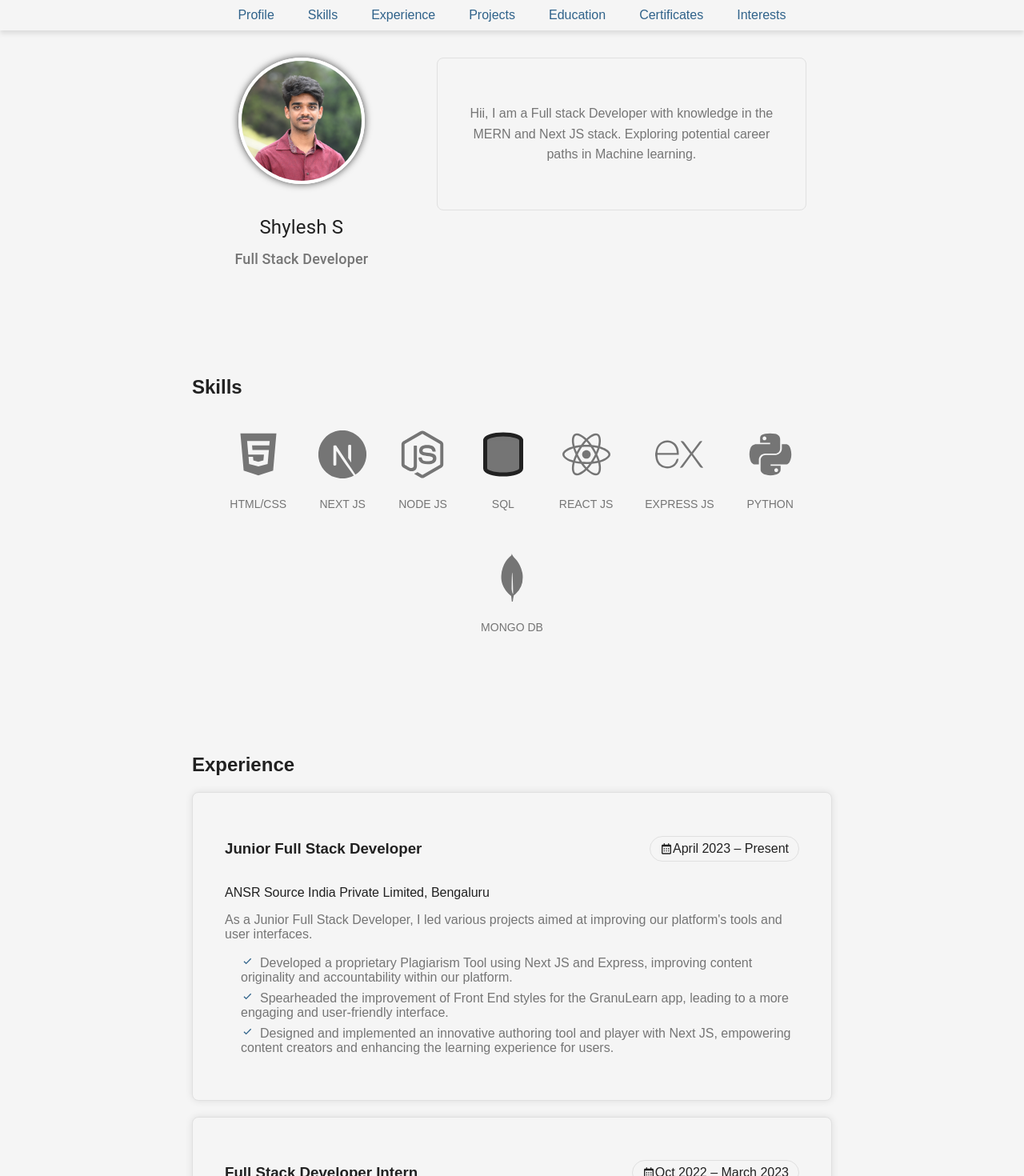
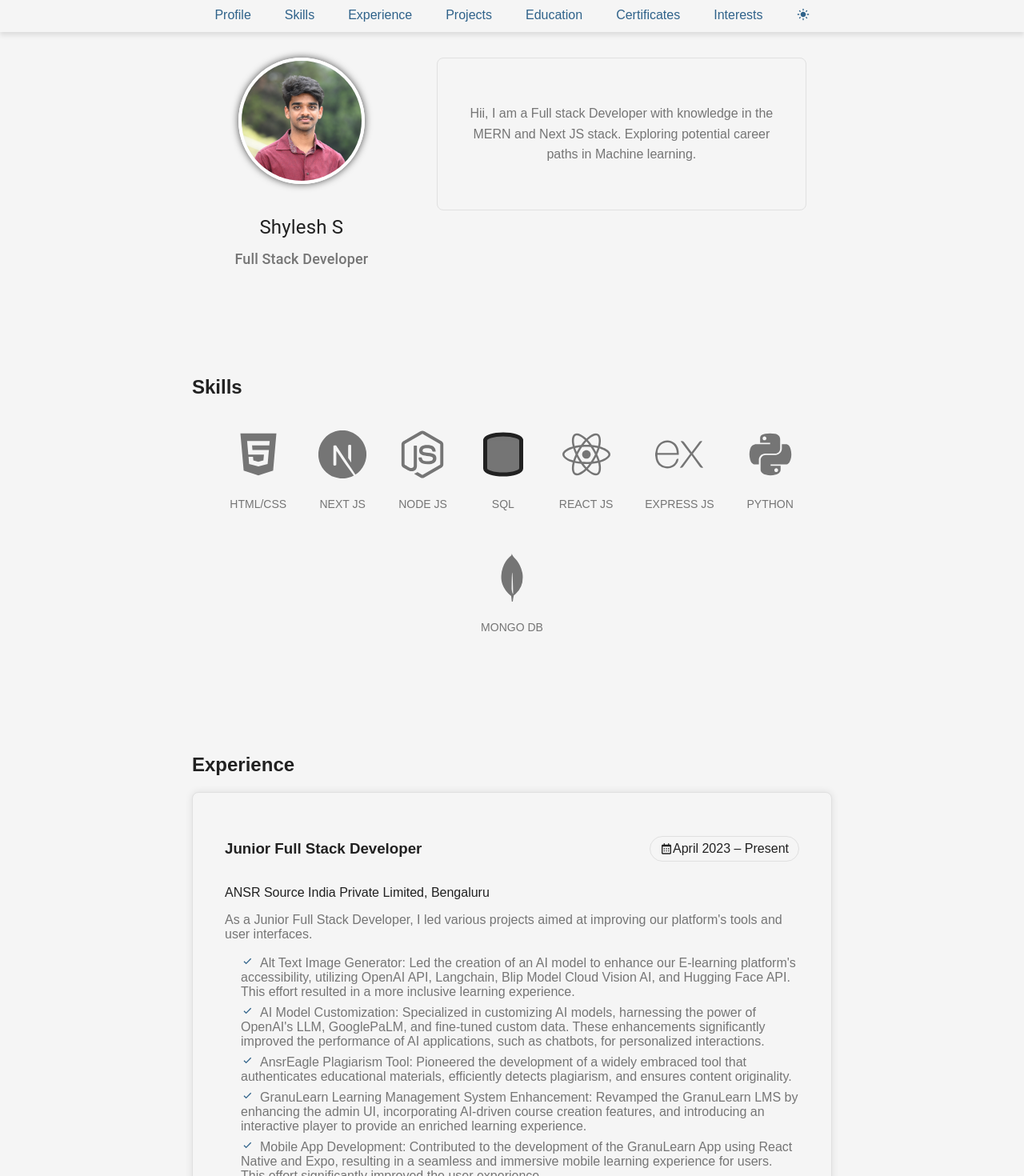
Before and after one commit to shylesh128/portfolio-next, a Next.js app: page / in a window 1280 px wide. Shown: the top 1470 px of the page at 80% size. Built offline with nearby package versions, Linux system fonts and the light colour scheme.

Commit message:
added toggle option

```diff
--- a/components/Navigation.js
+++ b/components/Navigation.js
@@ -1,8 +1,10 @@
 import React, { useState } from "react";
 import { Link } from "react-scroll";
+import { Switch } from "@mui/material";
 import { RiMenuLine, RiCloseLine } from "react-icons/ri";
+import { MdDarkMode, MdLightMode } from "react-icons/md";
 
-const Navigation = () => {
+const Navigation = ({ isDarkMode, toggleMode }) => {
   const navigationLinks = [
     { id: "Header", label: "Profile" },
     { id: "skills", label: "Skills" },
@@ -49,6 +51,18 @@ const Navigation = () => {
               </Link>
             </li>
           ))}
+
+          <li>
+            <Link
+              spy={true}
+              smooth={true}
+              duration={500}
+              className="nav-link-text"
+              onClick={toggleMode}
+            >
+              {isDarkMode ? <MdDarkMode /> : <MdLightMode />}
+            </Link>
+          </li>
         </ul>
       </div>
     </nav>
--- a/pages/index.js
+++ b/pages/index.js
@@ -12,8 +12,10 @@ import Navigation from "@/components/Navigation";
 import Contact from "@/components/contact";
 import Loading from "@/components/Loading";
 import publicJson from "/public/data.json";
+import { Button } from "@mui/material";
 
 export default function Home() {
+  const [isDarkMode, setIsDarkMode] = useState(false);
   const headerRef = useRef(null);
   const aboutMeRef = useRef(null);
   const projectsRef = useRef(null);
@@ -21,6 +23,10 @@ export default function Home() {
   const experienceRef = useRef(null);
   const skillsRef = useRef(null);
   const [data, setData] = useState(null);
+
+  const toggleMode = () => {
+    setIsDarkMode(!isDarkMode);
+  };
 
   useEffect(() => {
     const fetchData = async () => {
@@ -35,6 +41,37 @@ export default function Home() {
 
     fetchData();
   }, []);
+
+  useEffect(() => {
+    if (document) {
+      const root = document.documentElement;
+      if (isDarkMode) {
+        // Dark mode variables
+        root.style.setProperty("--background-color", "#212121");
+        root.style.setProperty("--text-color", "#ffffff");
+        root.style.setProperty("--shadow-color", "rgba(0, 0, 0, 0.5");
+        root.style.setProperty("--border-color", "#d4d4d4");
+        root.style.setProperty("--link-color", "#87ceeb");
+        root.style.setProperty("--sub-text-color", "#bdbdbd");
+        root.style.setProperty("--secondary-text-color", "#bdbdbd");
+        root.style.setProperty("--scrollbar-color", "#757575");
+        root.style.setProperty("--scrollbar-thumb-color", "#757575");
+        // Add more dark mode variables as needed
+      } else {
+        // Light mode variables
+        root.style.setProperty("--background-color", "#f5f5f5");
+        root.style.setProperty("--text-color", "#212121");
+        root.style.setProperty("--shadow-color", "rgba(0, 0, 0, 0.7");
+        root.style.setProperty("--border-color", "#e0e0e0");
+        root.style.setProperty("--link-color", "#2f628a");
+        root.style.setProperty("--sub-text-color", "#757575");
+        root.style.setProperty("--secondary-text-color", "#757575");
+        root.style.setProperty("--scrollbar-color", "#bdbdbd");
+        root.style.setProperty("--scrollbar-thumb-color", "#757575");
+        // Add more light mode variables as needed
+      }
+    }
+  }, [isDarkMode]);
 
   useEffect(() => {
     const refs = [
@@ -113,13 +150,22 @@ export default function Home() {
         <meta property="og:image" content="public/shylesh.jpg" />
       </Head>
 
-      <Navigation />
+      <Navigation isDarkMode={isDarkMode} toggleMode={toggleMode} />
+
       {/* Header Section */}
       <AnimationItem>
         <div id="Header">
           <Header data={data} />
         </div>
       </AnimationItem>
+
+      {/* <Button
+        onClick={() => {
+          setIsDarkMode(!isDarkMode);
+        }}
+      >
+        Theme
+      </Button> */}
 
       {/* Skills Section */}
       <AnimationItem>
--- a/public/data.json
+++ b/public/data.json
@@ -27,9 +27,11 @@
       "dates": "April 2023 – Present",
       "description": "As a Junior Full Stack Developer, I led various projects aimed at improving our platform's tools and user interfaces.",
       "works": [
-        "Developed a proprietary Plagiarism Tool using Next JS and Express, improving content originality and accountability within our platform.",
-        "Spearheaded the improvement of Front End styles for the GranuLearn app, leading to a more engaging and user-friendly interface.",
-        "Designed and implemented an innovative authoring tool and player with Next JS, empowering content creators and enhancing the learning experience for users."
+        "Alt Text Image Generator: Led the creation of an AI model to enhance our E-learning platform's accessibility, utilizing OpenAI API, Langchain, Blip Model Cloud Vision AI, and Hugging Face API. This effort resulted in a more inclusive learning experience.",
+        "AI Model Customization: Specialized in customizing AI models, harnessing the power of OpenAI's LLM, GooglePaLM, and fine-tuned custom data. These enhancements significantly improved the performance of AI applications, such as chatbots, for personalized interactions.",
+        "AnsrEagle Plagiarism Tool: Pioneered the development of a widely embraced tool that authenticates educational materials, efficiently detects plagiarism, and ensures content originality.",
+        "GranuLearn Learning Management System Enhancement: Revamped the GranuLearn LMS by enhancing the admin UI, incorporating AI-driven course creation features, and introducing an interactive player to provide an enriched learning experience.",
+        "Mobile App Development: Contributed to the development of the GranuLearn App using React Native and Expo, resulting in a seamless and immersive mobile learning experience for users. This effort significantly improved the user experience."
       ]
     },
     {
```
